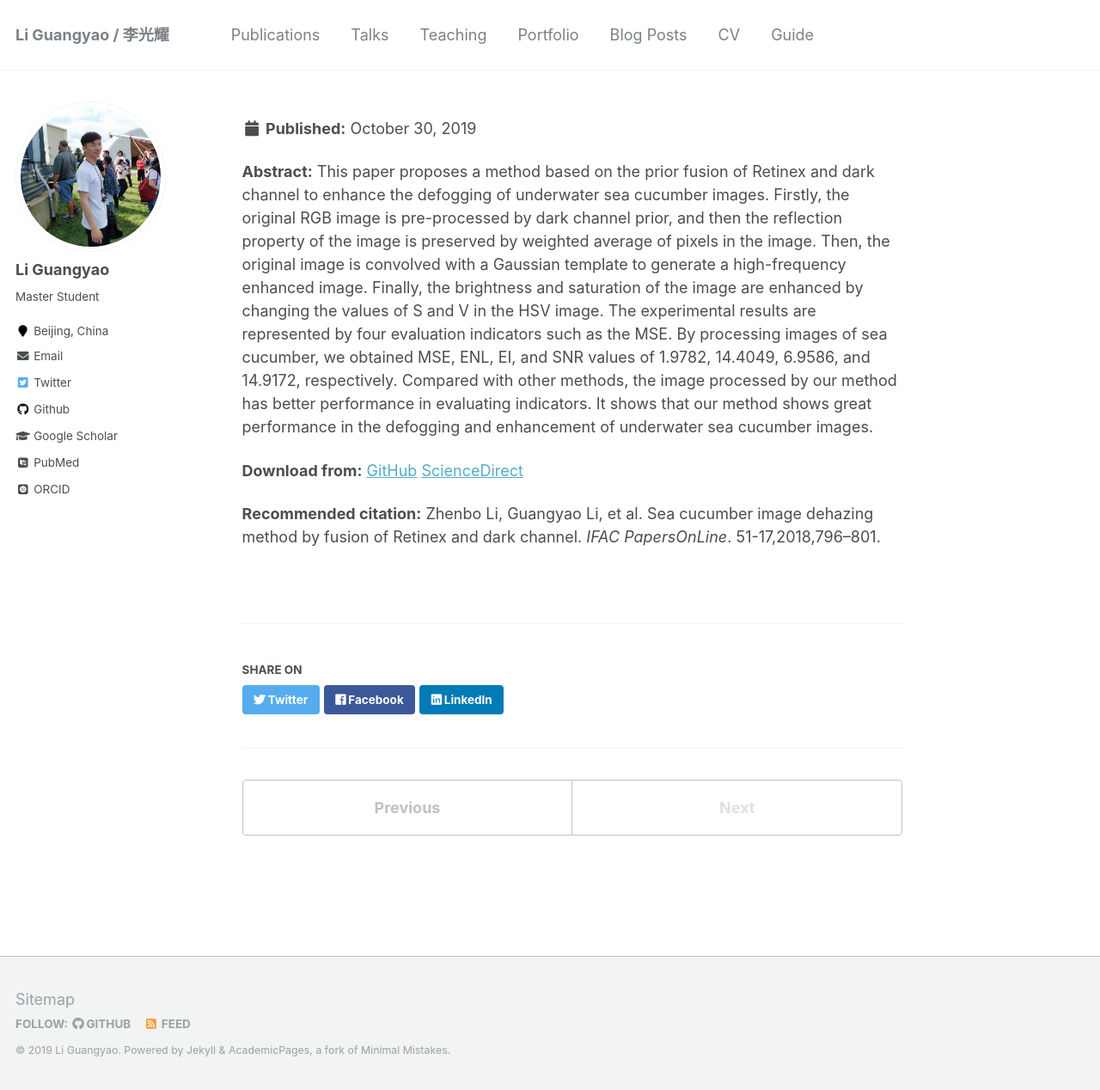
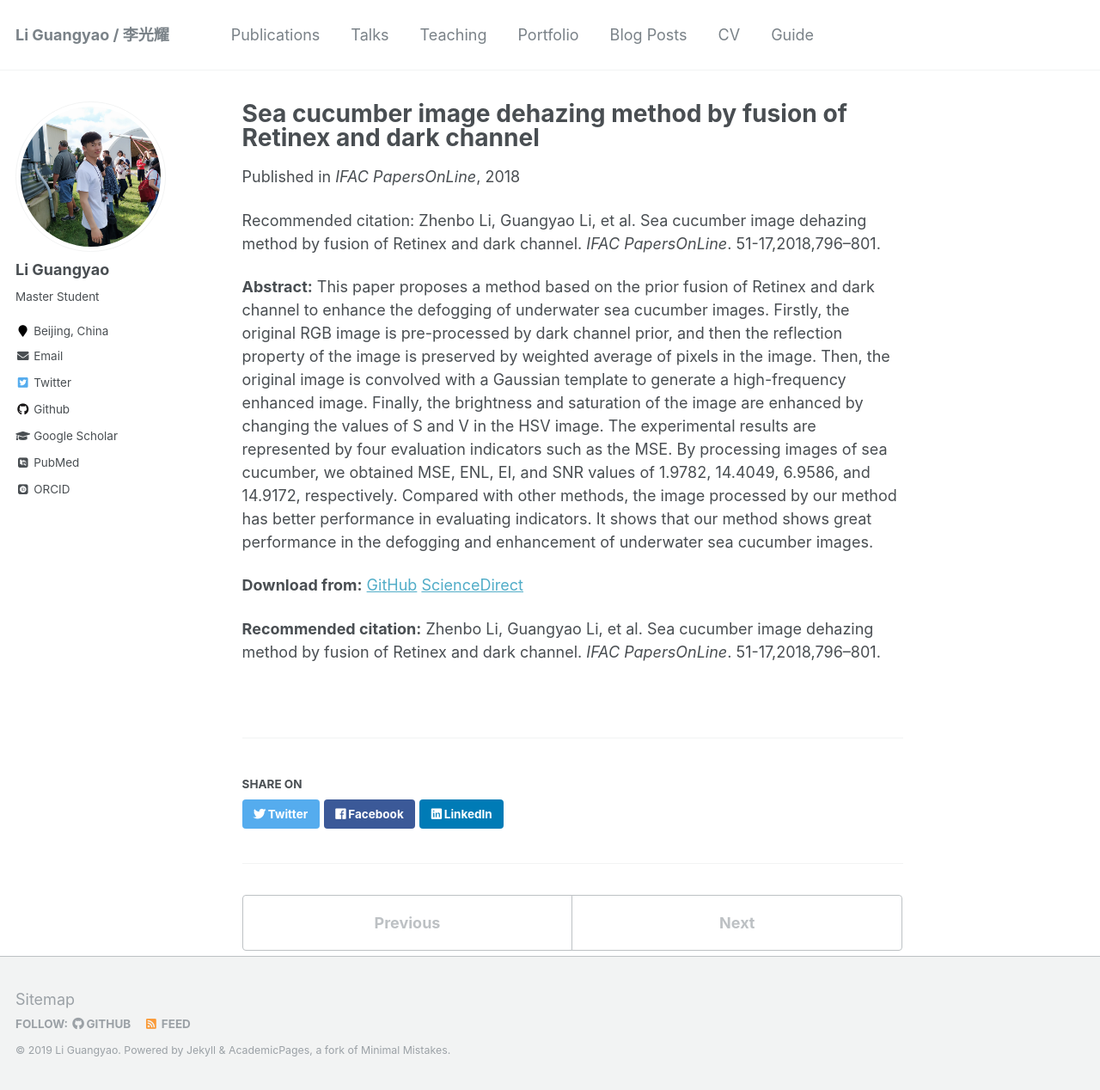
Before and after one commit to ayameyao/ayameyao.github.io_old-version, a Jekyll site: the page built from _publications/2018-IFAC.md, in a window 1280 px wide and 1268 px high. Shown: the whole window at 86% size. Built offline with Jekyll 4.4.1, drawn with Linux system fonts in a browser that asks for light colours; some web fonts are replaced.

Commit message:
Update 2018-IFAC.md

```diff
--- a/_publications/2018-IFAC.md
+++ b/_publications/2018-IFAC.md
@@ -5,11 +5,10 @@ permalink: /publication/2018-IFAC
 excerpt: 'This paper is about the number 2. The number 3 is left for future work.'
 date: 2018-09-12
 venue: 'IFAC PapersOnLine'
-{::comment}
-paperurl: 'http://ayameyao.github.io/files/Sea_Cucumber_Image_Dehazing_Method_by_Fusion_of_Retinex_and_Dark_Channel.pdf'
+paperurl: ''
 citation: 'Zhenbo Li, Guangyao Li, et al. Sea cucumber image dehazing method by fusion of Retinex and dark channel. <i>IFAC PapersOnLine</i>. 51-17,2018,796–801.'
-{:/comment}
 ---
+
 **Abstract:**
 This paper proposes a method based on the prior fusion of Retinex and dark channel to enhance the defogging of underwater sea cucumber images. Firstly, the original RGB image is pre-processed by dark channel prior, and then the reflection property of the image is preserved by weighted average of pixels in the image. Then, the original image is convolved with a Gaussian template to generate a high-frequency enhanced image. Finally, the brightness and saturation of the image are enhanced by changing the values of S and V in the HSV image. The experimental results are represented by four evaluation indicators such as the MSE. By processing images of sea cucumber, we obtained MSE, ENL, EI, and SNR values of 1.9782, 14.4049, 6.9586, and 14.9172, respectively. Compared with other methods, the image processed by our method has better performance in evaluating indicators. It shows that our method shows great performance in the defogging and enhancement of underwater sea cucumber images.
 
```
